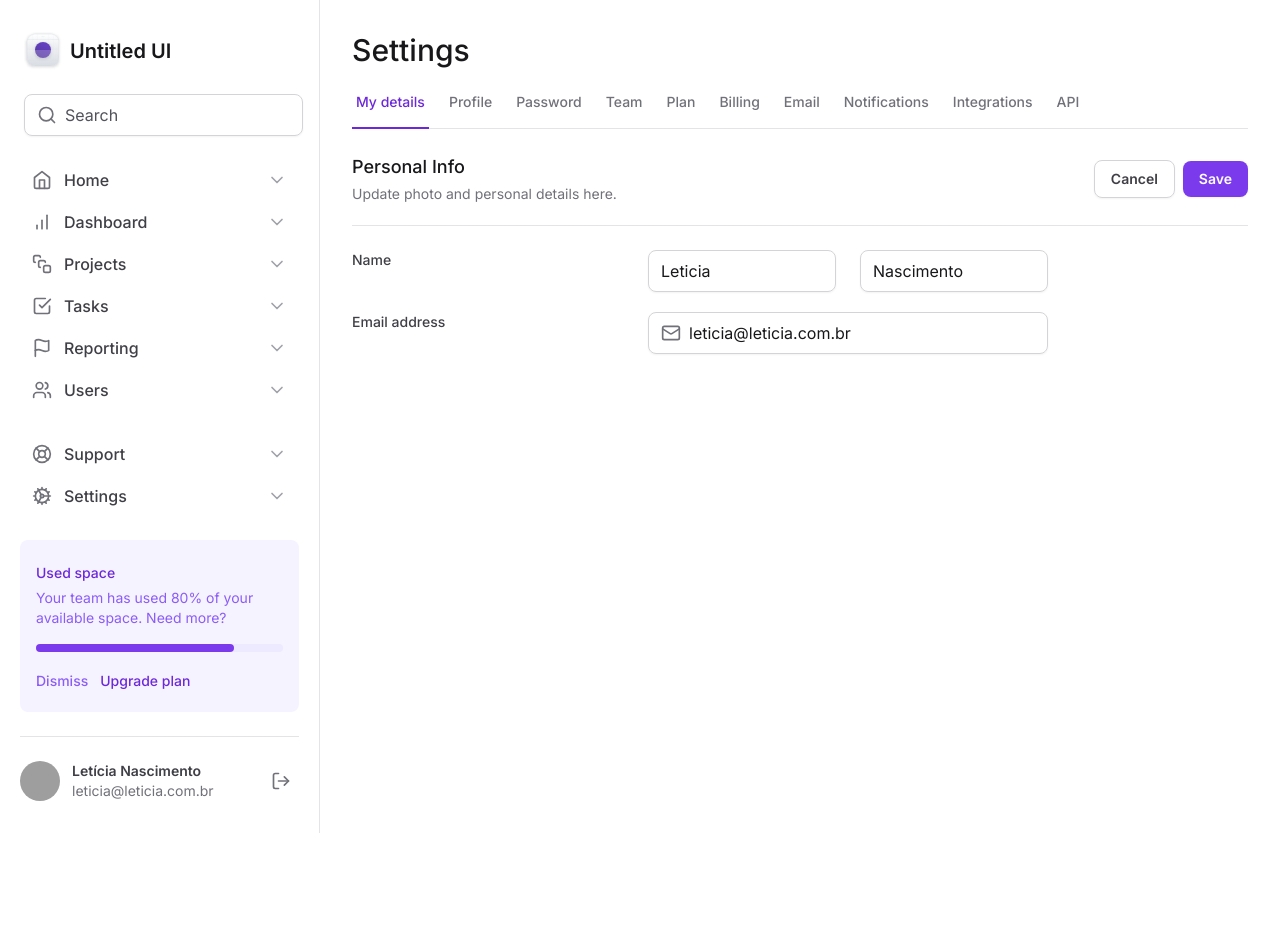
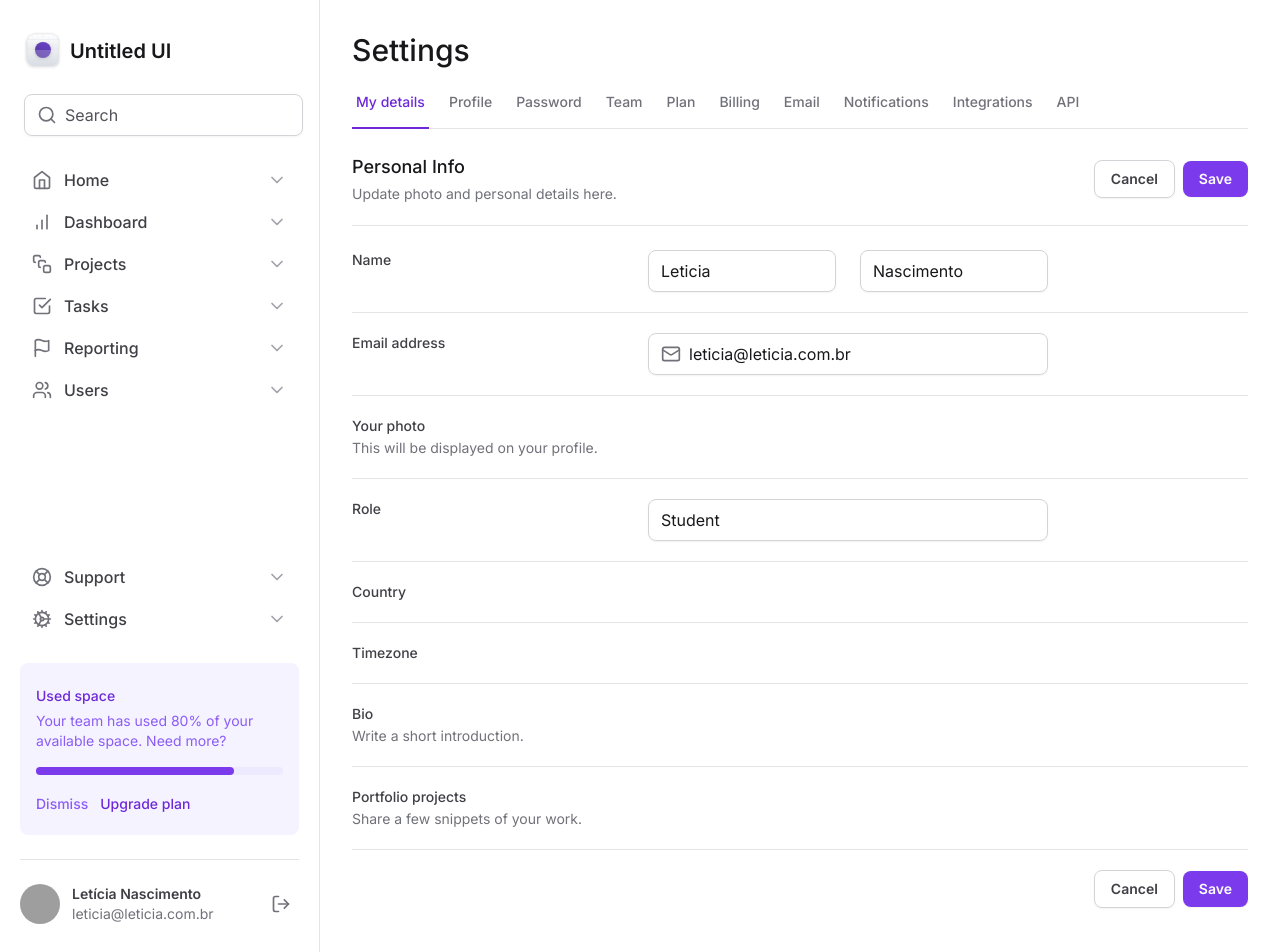
Before and after one commit to leticea/tailwind-next, a Next.js app: page / in a window 1280 px wide. Shown: the top 952 px of the page. Before the commit the page ends 833 px from the top, so only its background shows below. Built offline with nearby package versions, Linux system fonts and the light colour scheme; grey boxes are pictures that could not be loaded.

Commit message:
feat(page.tsx): creating form input

```diff
--- a/src/app/page.tsx
+++ b/src/app/page.tsx
@@ -34,7 +34,10 @@
           </div>
         </div>
 
-        <form id="settings" className="mt-6 flex flex-col w-full gap-5">
+        <form
+          id="settings"
+          className="mt-6 flex flex-col w-full gap-5 divide-y divide-zinc-200"
+        >
           <div className="grid gap-3 grid-cols-form">
             <label
               htmlFor="firstName"
@@ -53,7 +56,7 @@
             </div>
           </div>
 
-          <div className="grid gap-3 grid-cols-form">
+          <div className="grid gap-3 grid-cols-form pt-5">
             <label
               htmlFor="email"
               className="text-sm font-medium text-zinc-700"
@@ -61,9 +64,9 @@
               Email address
             </label>
             <InputRoot>
-            <InputPrefix>
-              <Mail className="h-5 w-5 text-zinc-500" />
-            </InputPrefix>
+              <InputPrefix>
+                <Mail className="h-5 w-5 text-zinc-500" />
+              </InputPrefix>
               <InputControl
                 id="email"
                 type="email"
@@ -71,6 +74,86 @@
               />
             </InputRoot>
           </div>
+
+          <div className="grid gap-3 grid-cols-form pt-5">
+            <label
+              htmlFor="email"
+              className="text-sm font-medium text-zinc-700"
+            >
+              Your photo
+              <span className="text-sm font-normal text-zinc-500 block mt-0.5">
+                This will be displayed on your profile.
+              </span>
+            </label>
+            <div></div>
+          </div>
+
+          <div className="grid gap-3 grid-cols-form pt-5">
+            <label htmlFor="role" className="text-sm font-medium text-zinc-700">
+              Role
+            </label>
+            <InputRoot>
+              <InputControl id="role" defaultValue="Student" />
+            </InputRoot>
+          </div>
+
+          <div className="grid gap-3 grid-cols-form pt-5">
+            <label
+              htmlFor="country"
+              className="text-sm font-medium text-zinc-700"
+            >
+              Country
+            </label>
+            <div></div>
+          </div>
+
+          <div className="grid gap-3 grid-cols-form pt-5">
+            <label
+              htmlFor="timezone"
+              className="text-sm font-medium text-zinc-700"
+            >
+              Timezone
+            </label>
+            <div></div>
+          </div>
+
+          <div className="grid gap-3 grid-cols-form pt-5">
+            <label htmlFor="bio" className="text-sm font-medium text-zinc-700">
+              Bio
+              <span className="text-sm font-normal text-zinc-500 block mt-0.5">
+                Write a short introduction.
+              </span>
+            </label>
+            <div></div>
+          </div>
+
+          <div className="grid gap-3 grid-cols-form pt-5">
+            <label
+              htmlFor="projects"
+              className="text-sm font-medium text-zinc-700"
+            >
+              Portfolio projects
+              <span className="text-sm font-normal text-zinc-500 block mt-0.5">
+                Share a few snippets of your work.
+              </span>
+            </label>
+            <div></div>
+          </div>
+
+          <div className="flex items-center justify-end gap-2 pt-5">
+          <button
+              type="button"
+              className="rounded-lg px-4 py-2 text-sm font-semibold shadow-sm border border-zinc-300 text-zinc-700 hover:bg-zinc-50"
+            >
+              Cancel
+            </button>
+            <button
+              type="submit"
+              className="rounded-lg px-4 py-2 text-sm font-semibold shadow-sm bg-violet-600 text-white hover:bg-violet-700"
+            >
+              Save
+            </button>
+          </div>
         </form>
       </div>
     </>
```
